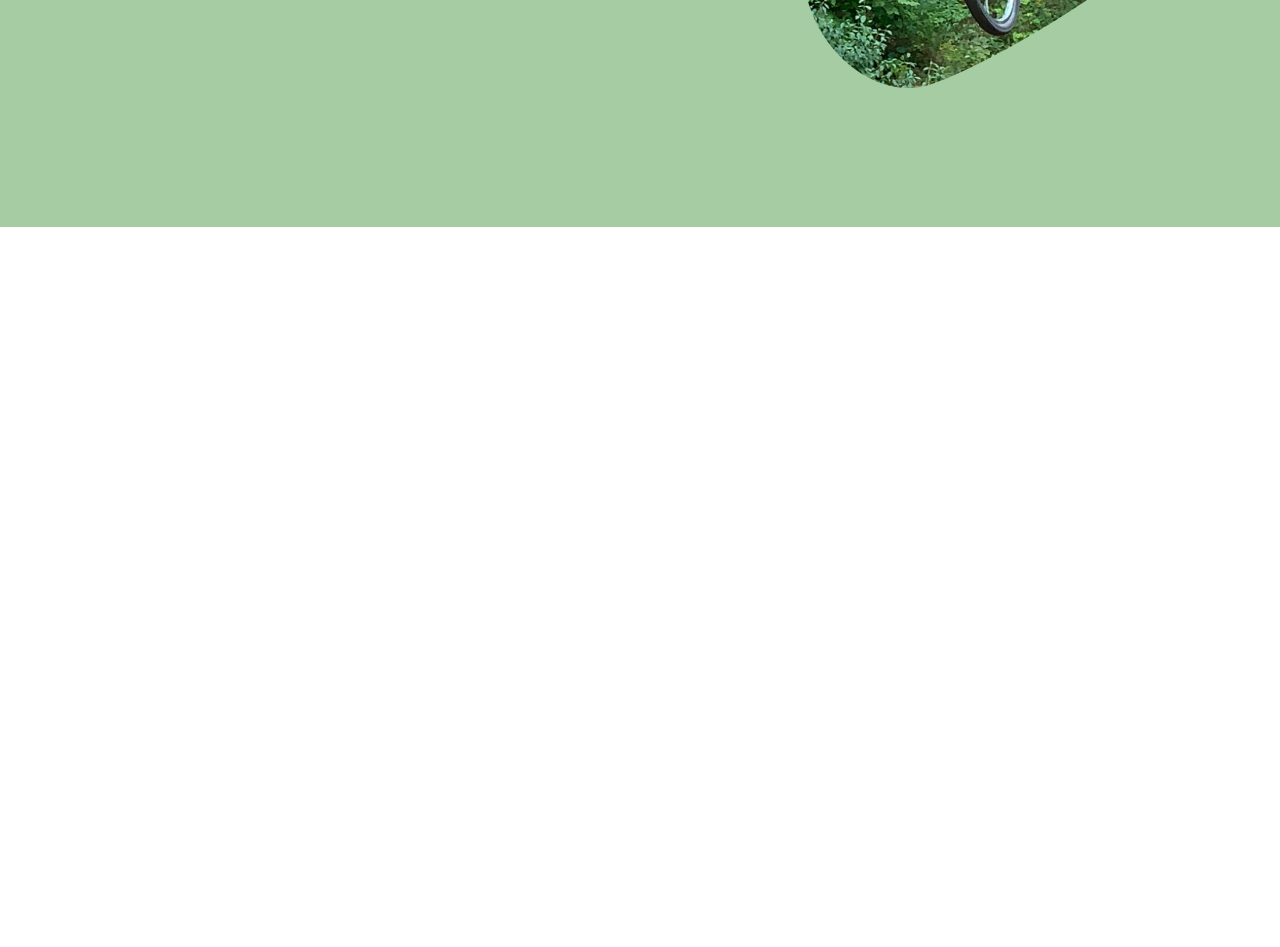
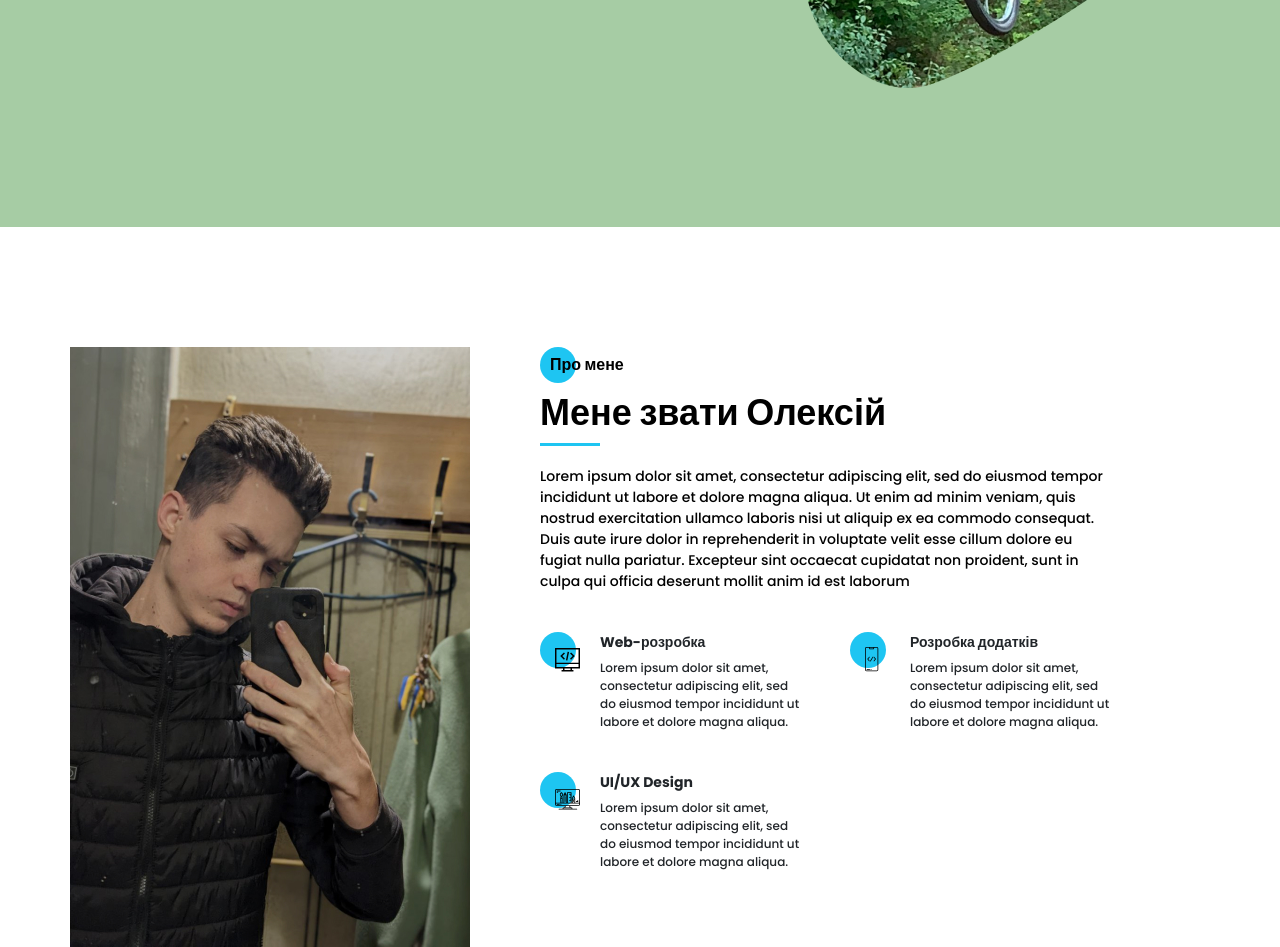
Before and after one commit to Elronic3/portfolio, a website: page src/index.html in a window 1280 px wide. Shown: the part 573-1520 px from the top of the page. Before the commit the page ends 800 px from the top, so only its background shows below. Drawn offline with nearby package versions, Linux system fonts and the light colour scheme; files that its build step writes are made by us from their sources; files whose address does not match are found by name.

Commit message:
about 1.0

```diff
--- a/src/index.html
+++ b/src/index.html
@@ -111,8 +111,8 @@
 			<span></span>
 		</div>
 		<div class="container">
-			<div class="title title_fz16 title_white promo__subtitle">Мене звати Олексій Куварзін</div>
-			<h1 class="title title_fz48 title_white promo__title">Я web-розробник
+			<div class="title title_fz16 promo__subtitle">Мене звати Олексій Куварзін</div>
+			<h1 class="title title_fz48 promo__title">Я web-розробник
 				з міста Харків</h1>
 			<div class="promo__btns">
 				<a href="#" class="promo__link btn">Портфоліо</a>
@@ -120,7 +120,48 @@
 			</div>
 		</div>
 	</section>
-
+	<div class="about">
+		<div class="container">
+			<div class="about__wrapper">
+				<img src="img/main_photo.jpg" alt="main_photo" class="main_photo">
+				<div class="about__descr">
+					<div class="title title_fz16 about__subtitle">Про мене</div>
+					<h2 class="title title_fz36 about__title">Мене звати Олексій</h2>
+					<div class="about__divider"></div>
+					<div class="about__text">Lorem ipsum dolor sit amet, consectetur adipiscing elit, sed do eiusmod tempor incididunt ut labore et dolore magna aliqua. Ut enim ad minim veniam, quis nostrud exercitation ullamco laboris nisi ut aliquip ex ea commodo consequat. Duis aute irure dolor in reprehenderit in voluptate velit esse cillum dolore eu fugiat nulla pariatur. Excepteur sint occaecat cupidatat non proident, sunt in culpa qui officia deserunt mollit anim id est laborum</div>
+				</div>
+				<div class="about__skills">
+					<div class="about__skills-item">
+						<div class="about__skills-circle">
+							<img src="icons/about_me/web_development.svg" alt="web-dev">
+						</div>
+						<div>
+							<div class="title title_fz14">Web-розробка</div>
+							<p class="about__skills-text">Lorem ipsum dolor sit amet, consectetur adipiscing elit, sed do eiusmod tempor incididunt ut labore et dolore magna aliqua.</p>
+						</div>
+					</div>
+					<div class="about__skills-item">
+						<div class="about__skills-circle">
+							<img src="icons/about_me/mobile_dev.svg" alt="mobile-dev">
+						</div>
+						<div>
+							<div class="title title_fz14">Розробка додатків</div>
+							<p class="about__skills-text">Lorem ipsum dolor sit amet, consectetur adipiscing elit, sed do eiusmod tempor incididunt ut labore et dolore magna aliqua.</p>
+						</div>
+					</div>
+					<div class="about__skills-item">
+						<div class="about__skills-circle">
+							<img src="icons/about_me/design.svg" alt="design">
+						</div>
+						<div>
+							<div class="title title_fz14">UI/UX Design</div>
+							<p class="about__skills-text">Lorem ipsum dolor sit amet, consectetur adipiscing elit, sed do eiusmod tempor incididunt ut labore et dolore magna aliqua.</p>
+						</div>
+					</div>
+				</div>
+			</div>
+		</div>
+	</div>
 
 	<script src="js/script.js"></script>
 </body>
--- /dev/null
+++ b/src/sass/blocks/_about.scss
@@ -0,0 +1,70 @@
+.about {
+    padding-top: 120px;
+    &__wrapper {
+        display: grid;
+        grid-template-columns: 400px 670px;
+        grid-template-rows: minmax(245px, auto) minmax(315px, auto);
+        grid-auto-rows: minmax(245px, auto);
+        column-gap: 70px;
+        row-gap: 40px;
+    }
+    .main_photo {
+        grid-row: 1/3;
+        img {
+            width: 100%;
+        }
+    }
+    &__subtitle {
+		position: relative;
+        margin-top: 6px;
+		padding-left: 10px;
+		z-index: 2;
+		color: #000;
+		@include before_circle;
+    }
+    &__title {
+		margin-top: 6px;
+        margin-bottom: 0;
+		color: #000;
+	}
+    &__divider {
+        width: 60px;
+        height: 3px;
+        background-color: $main-color;
+    }
+    &__text {
+        color: #000;
+        font-size: 14px;
+        font-weight: 500;
+        margin-top: 20px;
+        width: 570px;
+    }
+    &__skills {
+        display: grid;
+        grid-template-columns: repeat(2, 260px);
+        grid-template-rows: repeat(2, minmax(100px, 100px));
+        grid-auto-rows: 1fr;
+        column-gap: 50px;
+        row-gap: 40px;
+        &-item {
+            display: grid;
+            grid-template-columns: 40px 200px;
+            column-gap: 20px;
+
+        }
+        &-circle {
+            position: relative;
+            padding: 15px 0 0 15px;
+            @include before_circle;
+            &:before {
+                top: 0;
+            }
+        }
+        &-text {
+            margin-top: 6px;
+            font-size: 12px;
+            line-height: 18px;
+            // margin-bottom: 0;
+        }
+    }
+}
--- a/src/sass/blocks/_title.scss
+++ b/src/sass/blocks/_title.scss
@@ -13,4 +13,7 @@
     &_fz48 {
         font-size: 48px;
     }
+    &_fz36 {
+        font-size: 36px;
+    }
 }
--- a/src/sass/style.scss
+++ b/src/sass/style.scss
@@ -19,3 +19,4 @@
 @import 'blocks/button';
 @import 'blocks/sidepanel';
 @import 'blocks/menu';
+@import 'blocks/about';
```
Also changed, not shown: dist/css/style.min.css, dist/index.html.
